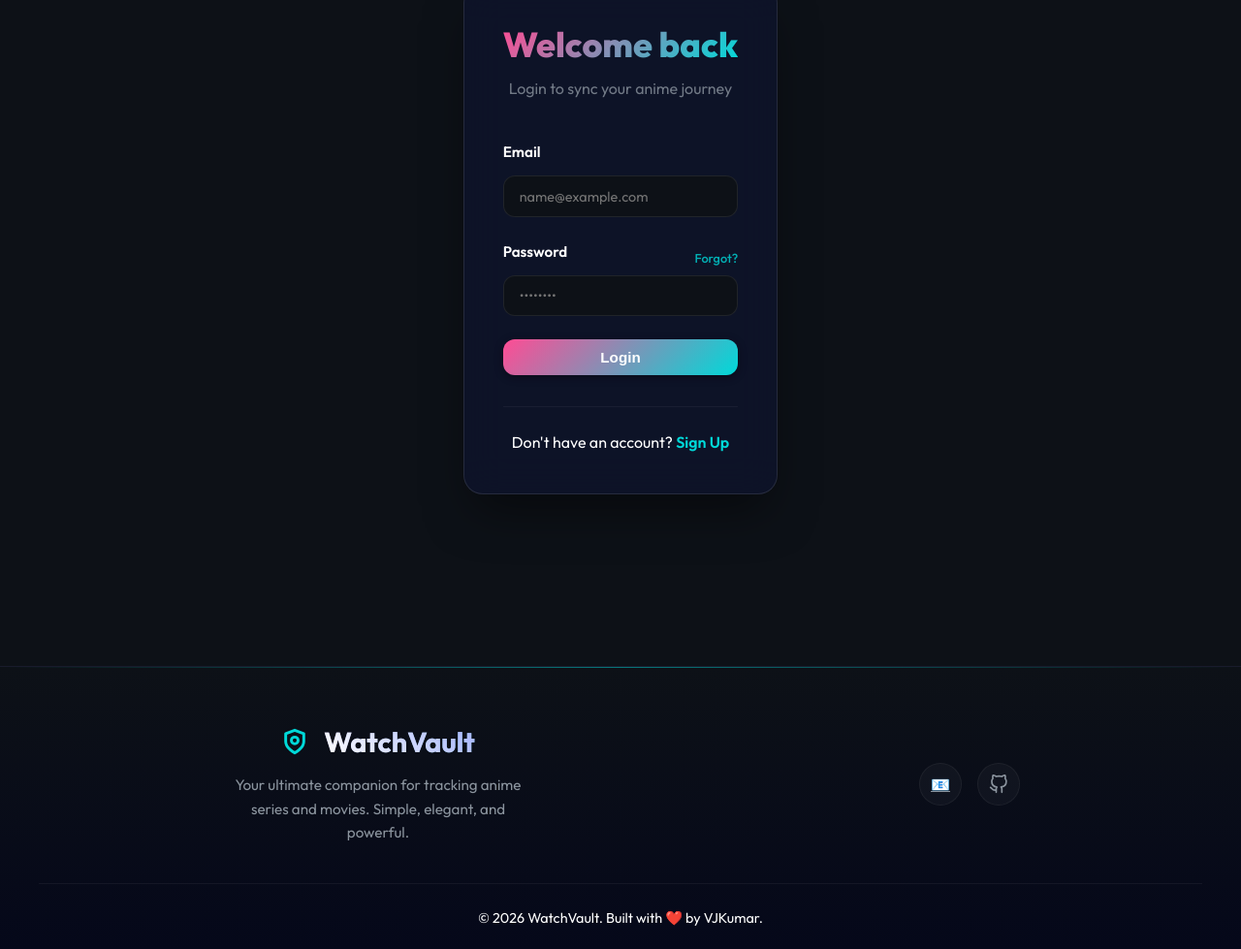
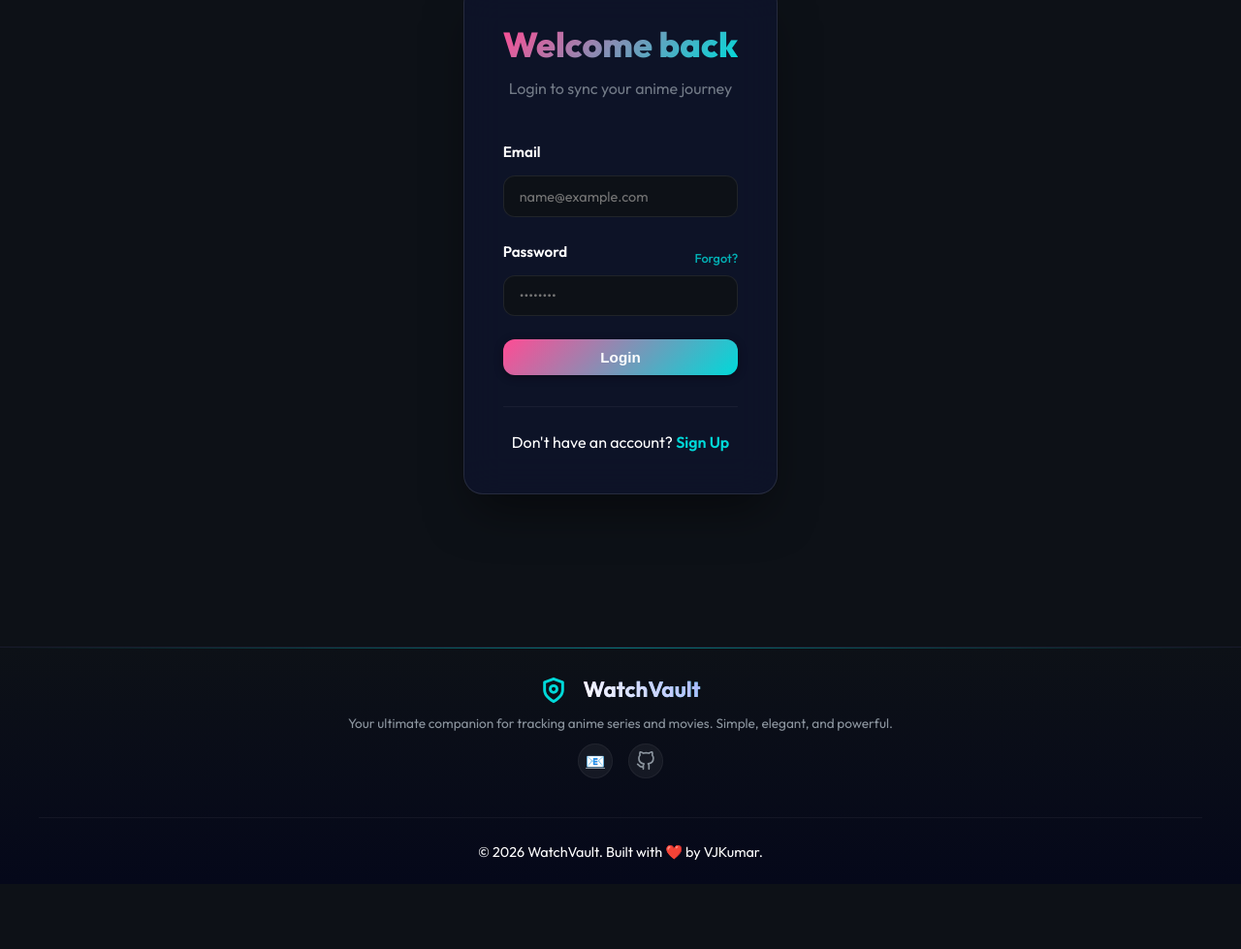
Before and after one commit to kumar012404/WatchVault-2.0, a plain HTML site: page index.html in a window 1280 px wide. Shown: the part 177-1156 px from the top of the page at 97% size. After the commit the page ends 1089 px from the top, so only its background shows below. Drawn offline with nearby package versions, Linux system fonts and the light colour scheme.

Commit message:
Add files via upload

```diff
--- a/footer.css
+++ b/footer.css
@@ -4,8 +4,8 @@
 .app-footer {
     background: linear-gradient(180deg, var(--bg-primary) 0%, #05081a 100%);
     border-top: 1px solid var(--border-color);
-    padding: 60px 0 20px;
-    margin-top: 80px;
+    padding: 30px 0 20px;
+    margin-top: 60px;
     position: relative;
     overflow: hidden;
 }
@@ -26,27 +26,35 @@
     margin: 0 auto;
     padding: 0 20px;
     display: grid;
-    grid-template-columns: 1.5fr 1fr;
-    /* 2-Column Layout */
-    gap: 60px;
+    grid-template-columns: 1fr;
+    /* Single Column for Compact */
+    gap: 20px;
     align-items: center;
     /* Vertically center content */
     text-align: center;
 }
 
 /* Brand Section */
+.footer-brand {
+    display: flex;
+    flex-direction: column;
+    align-items: center;
+    gap: 10px;
+}
+
 .footer-brand .logo {
     display: flex;
     align-items: center;
     justify-content: center;
-    /* Center the logo horizontally */
     gap: 8px;
-    /* Reduced gap since svg has margin */
-    margin-bottom: 16px;
+    margin-bottom: 0;
+    /* Compact */
 }
 
+/* Reduced Font Sizes */
 .footer-brand .logo h1 {
-    font-size: 1.8rem;
+    font-size: 1.4rem;
+    /* Smaller */
     background: linear-gradient(45deg, #fff, #a5b4fc);
     -webkit-background-clip: text;
     background-clip: text;
@@ -56,10 +64,10 @@
 
 .footer-brand p {
     color: var(--text-secondary);
-    line-height: 1.6;
-    font-size: 0.95rem;
-    max-width: 300px;
-    margin: 0 auto;
+    font-size: 0.85rem;
+    /* Smaller */
+    margin: 0;
+    max-width: 100%;
 }
 
 /* Links Section */
@@ -146,17 +154,32 @@
     gap: 16px;
 }
 
+/* Compact Contact Section */
+.footer-contact {
+    display: flex;
+    align-items: center;
+    justify-content: center;
+    gap: 15px;
+    margin-top: -10px;
+}
+
+.footer-contact h3 {
+    display: none;
+    /* Hide 'Contact' Title */
+}
+
+/* Smaller Icons */
 .social-icon {
-    width: 44px;
-    height: 44px;
-    border-radius: 50%;
-    background: rgba(255, 255, 255, 0.03);
+    width: 36px;
+    height: 36px;
+    background: rgba(255, 255, 255, 0.05);
     border: 1px solid rgba(255, 255, 255, 0.05);
     display: flex;
     align-items: center;
     justify-content: center;
     color: var(--text-secondary);
     transition: all 0.3s ease;
+    border-radius: 50%;
 }
 
 .social-icon:hover {
```
